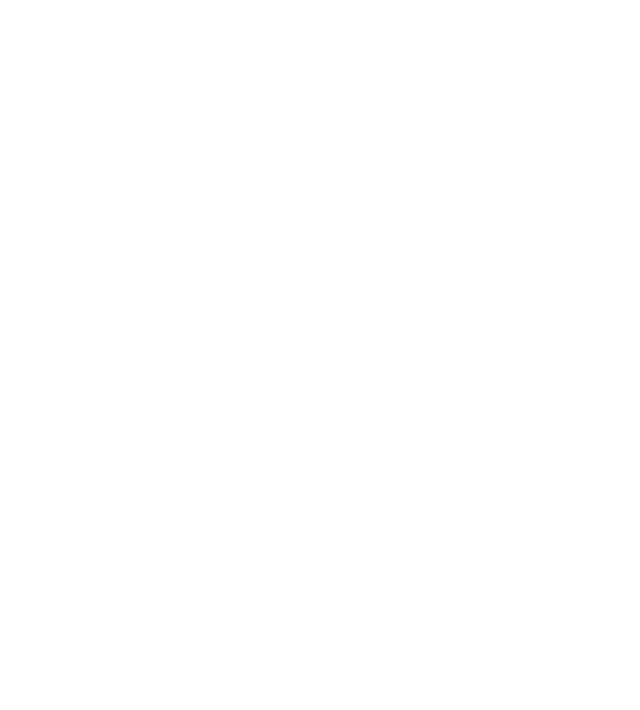
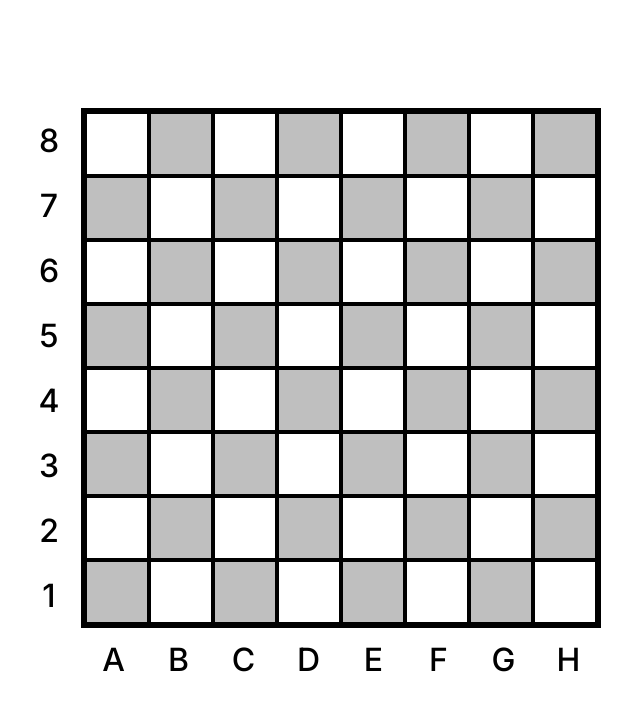
Before and after one commit to FlickNBA/knights-travails, a website built with webpack: page src/index.html in a window 1280 px wide. Shown: the whole page, without its empty margins (331-971 px from the left). Built offline with nearby package versions, Linux system fonts and the light colour scheme.

Commit message:
Board + CSS ready :)

```diff
--- a/src/index.css
+++ b/src/index.css
@@ -0,0 +1,64 @@
+@import url("https://fonts.googleapis.com/css2?family=Inter:wght@300;500;700&display=swap");
+
+body {
+    display: flex;
+    flex-direction: column;
+    align-items: center;
+    justify-content: center;
+    font-family: "Inter", sans-serif;
+}
+
+
+#board {
+    background-color: #fff;
+    display: grid;
+    grid-template-columns: repeat(8, 1fr);
+    grid-template-rows: repeat(8, 1fr);
+    border: 0.25rem solid black;
+}
+
+#board > div {
+    display: flex;
+    align-items: center;
+    justify-content: center;
+    flex-direction: column;
+    border: 0.125rem solid black;
+}
+
+#border {
+    position: relative;
+    padding: 0 0 4rem 4rem;
+}
+
+#helper-left {
+    position: absolute;
+    width: 4rem;
+    left: 0;
+    display: grid;
+    grid-template-rows: repeat(8, 1fr);
+}
+
+#helper-bottom {
+    position: absolute;
+    height: 4rem;
+    left: bottom;
+    display: grid;
+    grid-template-columns: repeat(8, 1fr);
+}
+
+#helper-left > div, #helper-bottom > div {
+    display: flex;
+    flex-direction: column;
+    justify-content: center;
+    align-items: center;
+    font-size: 2rem;
+}
+
+.tile-8:nth-child(2n), .tile-6:nth-child(2n), .tile-4:nth-child(2n), .tile-2:nth-child(2n), .tile-7:nth-child(2n-1), .tile-5:nth-child(2n-1), .tile-3:nth-child(2n-1), .tile-1:nth-child(2n-1) {
+    background-color: rgba(0, 0, 0, 0.25);
+}
+
+#numbers, #letters {
+    background-color: red;
+    position: absolute;
+}
--- a/src/index.html
+++ b/src/index.html
@@ -9,6 +9,34 @@
 
 <body>
 
+    <!-- <div id="numbers">
+        <div>8</div>
+        <div>7</div>
+        <div>6</div>
+        <div>5</div>
+        <div>4</div>
+        <div>3</div>
+        <div>2</div>
+        <div>1</div>
+    </div>
+
+    <div id="letters">
+        <div>A</div>
+        <div>B</div>
+        <div>C</div>
+        <div>D</div>
+        <div>E</div>
+        <div>F</div>
+        <div>G</div>
+        <div>H</div>
+    </div> -->
+
+    <div id="border">
+        <div id="helper-left"></div>
+        <div id="board"></div>
+        <div id="helper-bottom"></div>
+    </div>
+
 </body>
 
 </html>
--- a/src/index.js
+++ b/src/index.js
@@ -1,2 +1,6 @@
 import "./reset.css";
 import "./index.css";
+
+import { initBoard } from "./initBoard";
+
+initBoard();
--- /dev/null
+++ b/src/initBoard.js
@@ -0,0 +1,32 @@
+export const initBoard = () => {
+  let helperLeft = document.querySelector("#helper-left");
+  let helperBottom = document.querySelector("#helper-bottom");
+  let board = document.querySelector("#board");
+
+  board.style.width = `${Math.min(document.body.clientWidth, document.body.clientHeight) * 0.65}px`;
+  board.style.height = `${Math.min(document.body.clientWidth, document.body.clientHeight) * 0.65}px`;
+  helperLeft.style.height = `${Math.min(document.body.clientWidth, document.body.clientHeight) * 0.65}px`;
+  helperBottom.style.width = `${Math.min(document.body.clientWidth, document.body.clientHeight) * 0.65}px`;
+
+  [..."87654321"].forEach((row, rowIndex) => {
+    let helper = document.createElement("div");
+    helper.classList = `left-${row}`;
+    helper.innerHTML = `${row}`;
+    helperLeft.append(helper);
+
+    [..."ABCDEFGH"].forEach((column, columnIndex) => {
+      let tile = document.createElement("div");
+      tile.id = `${column}-${row}`;
+      tile.classList = `tile-${row}`;
+      //tile.innerHTML = `${column}${row}`;
+      board.appendChild(tile);
+    });
+  });
+
+  [..."ABCDEFGH"].forEach((column) => {
+    let helper = document.createElement("div");
+    helper.classList = `bottom-${column}`;
+    helper.innerHTML = `${column}`;
+    helperBottom.append(helper);
+  });
+};
```
